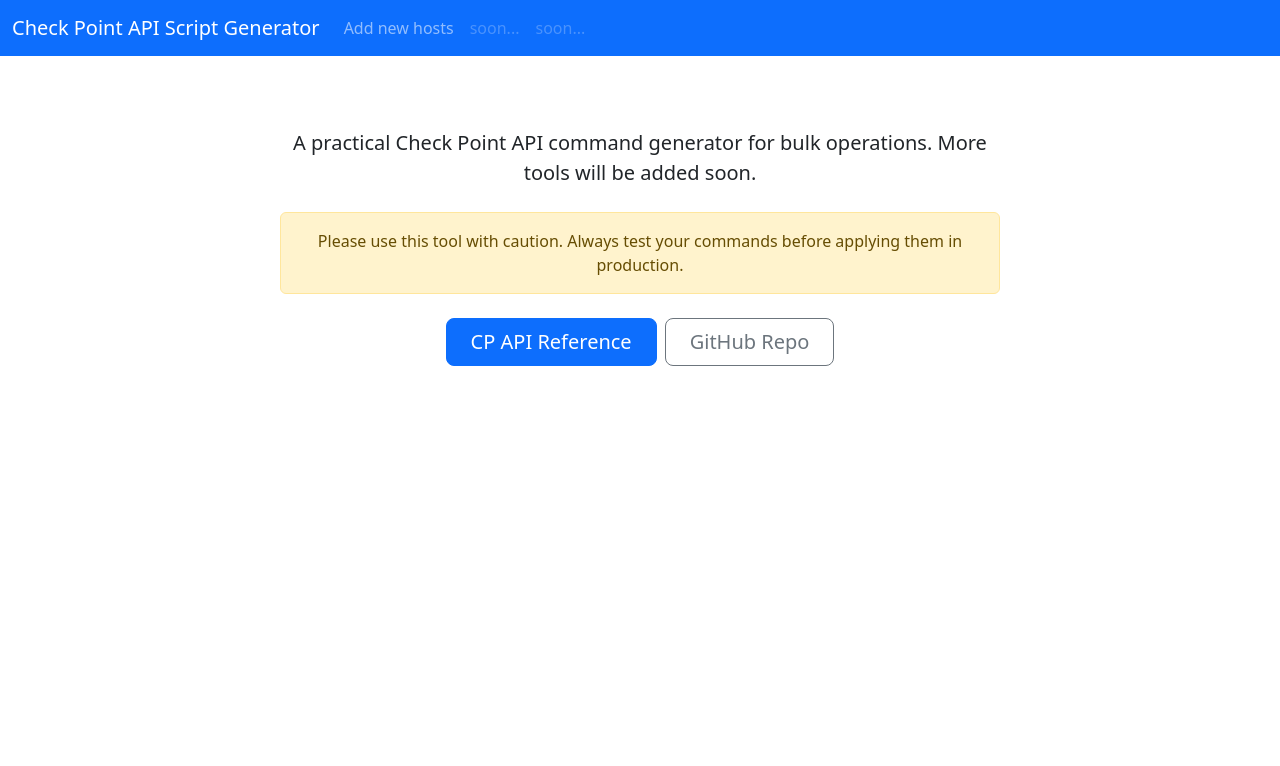
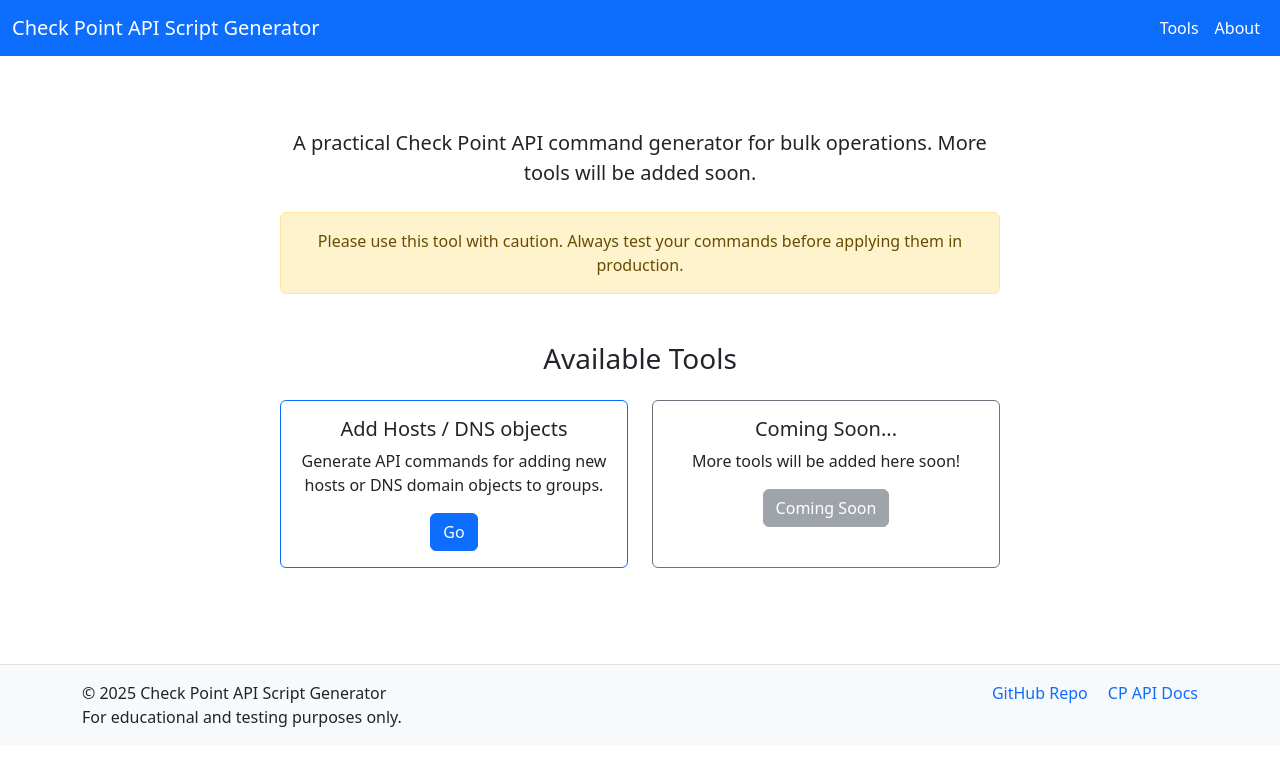
Before and after one commit to jonasKonas/CP_Bulk_API_Generator, a Flask app: page / in a window 1280 px wide. Shown: the top 766 px of the page. Run offline with Flask 3, Linux system fonts and the light colour scheme.

Commit message:
Added DNS Objects functionality. Cleared Index page. Added About page. Added footer

```diff
--- a/app.py
+++ b/app.py
@@ -1,11 +1,16 @@
 from flask import Flask, render_template, request
+from datetime import datetime
 import os
 
 app = Flask(__name__)
 
 @app.route('/')
 def index():
-    return render_template('index.html')
+    return render_template('index.html', current_year=datetime.now().year)
+
+@app.route('/about')
+def about():
+    return render_template('about.html')
 
 @app.route('/add_host_api', methods=['GET', 'POST'])
 def add_host_api():
@@ -14,6 +19,7 @@
         ticket_ref = request.form.get('ticket_ref', '')
         group_name = request.form.get('group_name', '')
         input_data = request.form.get('input_data', '')
+        is_sub_domain = 'true' if request.form.get('is_sub_domain') == 'on' else 'false'
 
         lines = input_data.strip().split('\n')
         for line in lines:
@@ -21,13 +27,25 @@
             if not line:
                 continue  # skip empty lines
             parts = line.split()
+
+            # Host with IP
             if len(parts) == 2:
                 name, ip = parts
                 output += f'add host name "{name}" ip-address "{ip}" comments "Ref:{ticket_ref}" groups.1 "{group_name}"\n'
+
+            # Single value: could be IP or domain
             elif len(parts) == 1:
-                ip = parts[0]
-                name = f'H_{ip}'
-                output += f'add host name "{name}" ip-address "{ip}" comments "Ref:{ticket_ref}" groups.1 "{group_name}"\n'
+                value = parts[0]
+
+                # If it starts with a dot → treat as DNS domain
+                if value.startswith('.'):
+                    output += f'add dns-domain name "{value}" is-sub-domain {is_sub_domain} comments "Ref:{ticket_ref}"\n'
+                    output += f'set group name "{group_name}" members.add "{value}"\n'
+                else:
+                    # Treat as IP and auto-generate host name
+                    name = f'H_{value}'
+                    output += f'add host name "{name}" ip-address "{value}" comments "Ref:{ticket_ref}" groups.1 "{group_name}"\n'
+
             else:
                 output += f"# Skipping invalid line: {line}\n"
 
--- a/templates/base.html
+++ b/templates/base.html
@@ -15,24 +15,48 @@
     <nav class="navbar navbar-expand-lg navbar-dark bg-primary mb-4">
         <div class="container-fluid">
             <a class="navbar-brand" href="{{ url_for('index') }}">Check Point API Script Generator</a>
-            <div class="collapse navbar-collapse">
-                <ul class="navbar-nav me-auto">
+
+            <!-- Toggler for small screens -->
+            <button class="navbar-toggler" type="button" data-bs-toggle="collapse" data-bs-target="#navbarTools" aria-controls="navbarTools" aria-expanded="false" aria-label="Toggle navigation">
+                <span class="navbar-toggler-icon"></span>
+            </button>
+            <!-- Right side links -->
+            <div class="collapse navbar-collapse" id="navbarTools">
+                <ul class="navbar-nav ms-auto mb-2 mb-lg-0">
                     <li class="nav-item">
-                        <a class="nav-link" href="{{ url_for('add_host_api') }}">Add new hosts</a>
+                        <a class="nav-link active" href="{{ url_for('index') }}">Tools</a>
                     </li>
                     <li class="nav-item">
-                        <a class="nav-link disabled" href="#">soon...</a>
-                    </li>
-                    <li class="nav-item">
-                        <a class="nav-link disabled" href="#">soon...</a>
+                        <a class="nav-link active" href="{{ url_for('about') }}">About</a>
                     </li>
                 </ul>
             </div>
+
         </div>
     </nav>
+
     <div class="container">
         {% block content %}{% endblock %}
     </div>
+    <footer class="bg-light text-center text-lg-start mt-5 border-top">
+        <div class="container py-3">
+            <div class="row">
+            <div class="col-md-6 mb-2 mb-md-0 text-md-start">
+                <p class="mb-0">&copy; {{ current_year }} Check Point API Script Generator</p>
+                <p class="mb-0">For educational and testing purposes only.</p>
+            </div>
+            <div class="col-md-6 text-md-end">
+                <a href="https://github.com/jonasKonas/CP_Bulk_API_Generator" target="_blank" class="text-decoration-none me-3">
+                <i class="bi bi-github"></i> GitHub Repo
+                </a>
+                <a href="https://sc1.checkpoint.com/documents/latest/APIs/#~v2%20" target="_blank" class="text-decoration-none">
+                CP API Docs
+                </a>
+            </div>
+            </div>
+        </div>
+    </footer>
+
     <!-- Bootstrap JS CDN (optional, for interactive components) -->
     <script src="https://cdn.jsdelivr.net/npm/bootstrap@5.3.2/dist/js/bootstrap.bundle.min.js"></script>
     {% block scripts %}{% endblock %}
--- a/templates/index.html
+++ b/templates/index.html
@@ -5,23 +5,57 @@
 <div class="container py-5">
   <div class="row justify-content-center">
     <div class="col-lg-8 text-center">
-      <!-- <h1 class="display-5 fw-bold text-body-emphasis mb-4">Check Point Bulk API Command Generator</h1> -->
       <p class="lead mb-4">
         A practical Check Point API command generator for bulk operations. More tools will be added soon.
       </p>
       <div class="alert alert-warning" role="alert">
         Please use this tool with caution. Always test your commands before applying them in production.
       </div>
-      <div class="d-grid gap-2 d-sm-flex justify-content-sm-center mt-4">
+
+      <!-- Main Links -->
+      <!-- <div class="d-grid gap-2 d-sm-flex justify-content-sm-center mt-4 mb-5">
         <a href="https://sc1.checkpoint.com/documents/latest/APIs/#~v2%20" target="_blank" class="btn btn-primary btn-lg px-4 gap-3">
           CP API Reference
         </a>
         <a href="https://github.com/jonasKonas/CP_Bulk_API_Generator" target="_blank" class="btn btn-outline-secondary btn-lg px-4">
           GitHub Repo
         </a>
+      </div> -->
+
+      <!-- Tool List -->
+      <h3 class="mb-4 mt-5">Available Tools</h3>
+      <div class="row row-cols-1 row-cols-md-2 g-4">
+        <div class="col">
+          <div class="card h-100 border-primary">
+            <div class="card-body text-center">
+              <h5 class="card-title">Add Hosts / DNS objects</h5>
+              <p class="card-text">Generate API commands for adding new hosts or DNS domain objects to groups.</p>
+              <a href="{{ url_for('add_host_api') }}" class="btn btn-primary">Go</a>
+            </div>
+          </div>
+        </div>
+        <div class="col">
+          <div class="card h-100 border-secondary">
+            <div class="card-body text-center">
+              <h5 class="card-title">Coming Soon...</h5>
+              <p class="card-text">More tools will be added here soon!</p>
+              <button class="btn btn-secondary" disabled>Coming Soon</button>
+            </div>
+          </div>
+        </div>
+        <!-- <div class="col">
+          <div class="card h-100 border-secondary">
+            <div class="card-body text-center">
+              <h5 class="card-title">Coming Soon...</h5>
+              <p class="card-text">More tools will be added here soon!</p>
+              <button class="btn btn-secondary" disabled>Coming Soon</button>
+            </div>
+          </div> -->
+        </div>
       </div>
     </div>
   </div>
 </div>
 
+
 {% endblock %}
```
Also changed, not shown: templates/about.html (added, +48 -0 lines), templates/add_host_api.html (+23 -3 lines).
